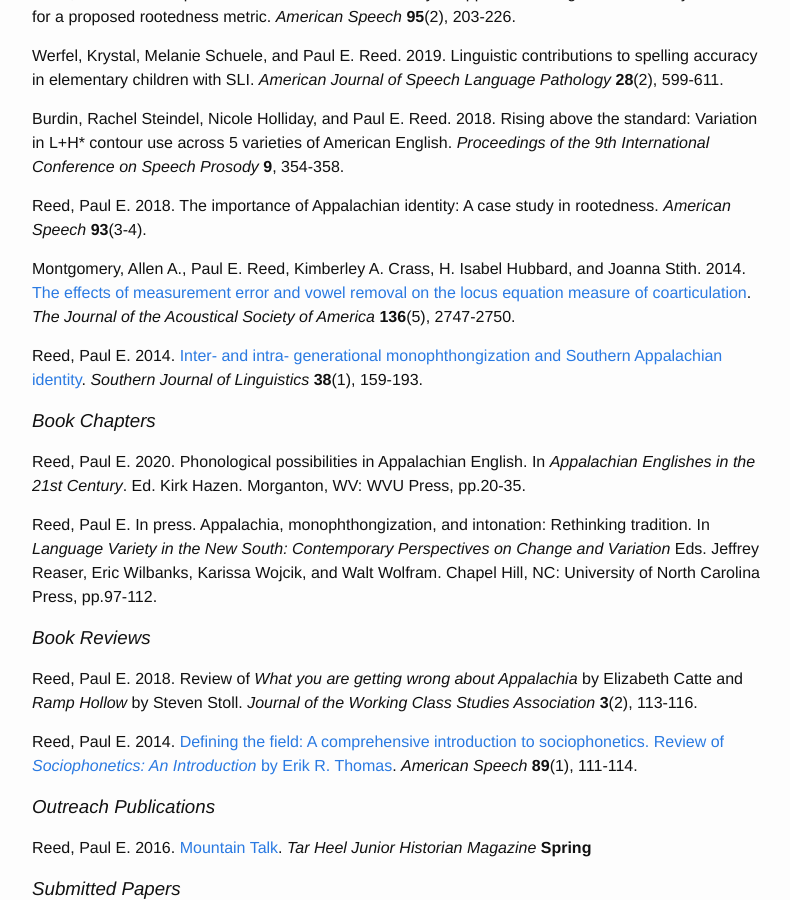
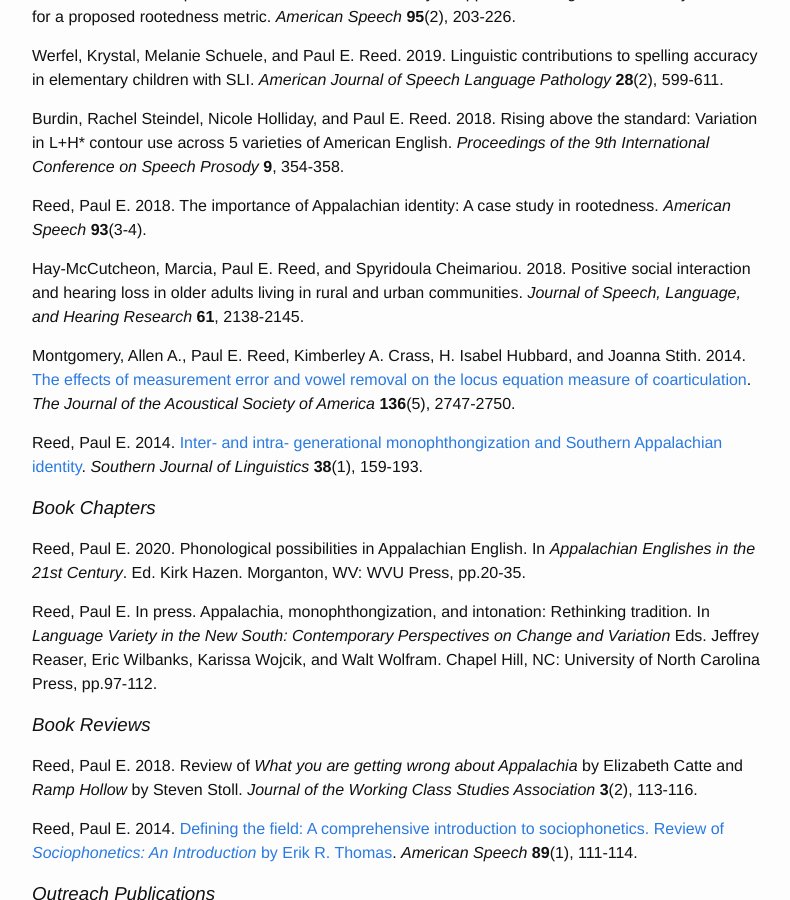
Before and after one commit to paulereed/paulereed.github.io, a Jekyll site: the page built from research.md, in a window 1280 px wide and 900 px high, scrolled down 1311 px. Shown: the whole window, without its empty margins (238-1028 px from the left). Built offline with Jekyll 4.4.1, drawn with Linux system fonts in a browser that asks for light colours; some web fonts are replaced.

Commit message:
updating research

```diff
--- a/research.md
+++ b/research.md
@@ -53,6 +53,8 @@
 Burdin, Rachel Steindel, Nicole Holliday, and Paul E. Reed. 2018. Rising above the standard: Variation in L+H* contour use across 5 varieties of American English. *Proceedings of the 9th International Conference on Speech Prosody* **9**, 354-358.
 
 Reed, Paul E. 2018. The importance of Appalachian identity: A case study in rootedness. *American Speech* **93**(3-4).
+
+Hay-McCutcheon, Marcia, Paul E. Reed, and Spyridoula Cheimariou. 2018. Positive social interaction and hearing loss in older adults living in rural and urban communities. *Journal of Speech, Language, and Hearing Research* **61**, 2138-2145.
 
 Montgomery, Allen A., Paul E. Reed, Kimberley A. Crass, H. Isabel Hubbard, and Joanna Stith. 2014.
 [The effects of measurement error and vowel removal on the locus equation measure of coarticulation](Montgomeryetal14.pdf). *The Journal of the Acoustical Society of America* **136**(5), 2747-2750.
```
